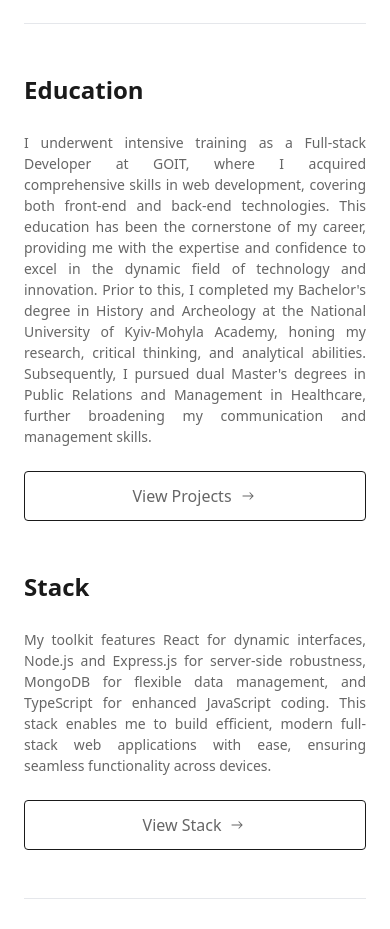
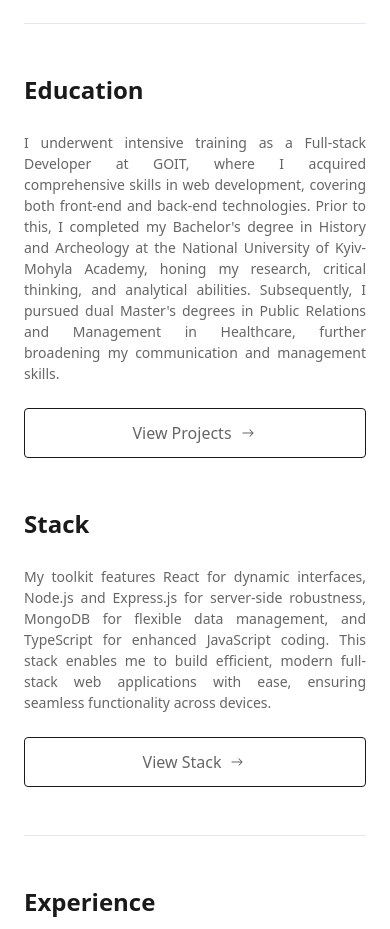
Before and after one commit to melyasanya/Portfolio, a React (Vite) app: page /about in a window 390 px wide. Shown: the part 920-1849 px from the top of the page. Built offline with nearby package versions, Linux system fonts and the light colour scheme; no server answers.

Commit message:
finished desktop and tablet about section

```diff
--- a/src/components/AboutEducation/AboutEducation.tsx
+++ b/src/components/AboutEducation/AboutEducation.tsx
@@ -4,19 +4,21 @@ export const AboutEducation = () => {
   return (
     <div className="flex flex-col gap-base">
       <h2 className="aboutHeader">Education</h2>
-      <p className="text-justify text-base font-light text-text">
+      <p className="text-justify text-base font-light text-text md:text-middle">
         I underwent intensive training as a Full-stack Developer at GOIT, where
         I acquired comprehensive skills in web development, covering both
-        front-end and back-end technologies. This education has been the
-        cornerstone of my career, providing me with the expertise and confidence
-        to excel in the dynamic field of technology and innovation. Prior to
-        this, I completed my Bachelor's degree in History and Archeology at the
-        National University of Kyiv-Mohyla Academy, honing my research, critical
-        thinking, and analytical abilities. Subsequently, I pursued dual
-        Master's degrees in Public Relations and Management in Healthcare,
-        further broadening my communication and management skills.
+        front-end and back-end technologies. Prior to this, I completed my
+        Bachelor's degree in History and Archeology at the National University
+        of Kyiv-Mohyla Academy, honing my research, critical thinking, and
+        analytical abilities. Subsequently, I pursued dual Master's degrees in
+        Public Relations and Management in Healthcare, further broadening my
+        communication and management skills.
       </p>
-      <ForwardBtn navLink="projects" content="View Projects" />
+      <ForwardBtn
+        navLink="projects"
+        content="View Projects"
+        className="md:mt-auto md:w-fit md:px-small xl:px-base"
+      />
     </div>
   );
 };
--- a/src/components/AboutExperience/AboutExperience.tsx
+++ b/src/components/AboutExperience/AboutExperience.tsx
@@ -6,7 +6,11 @@ export const AboutExperience = () => {
     <div className="py-medium flex flex-col gap-base">
       <h2 className="aboutHeader">Experience</h2>
       <ExperienceItems />
-      <ForwardBtn navLink="contact" content="Contact Me" />
+      <ForwardBtn
+        navLink="contact"
+        content="Contact Me"
+        className="md:w-fit md:px-small xl:px-base"
+      />
     </div>
   );
 };
--- a/src/components/AboutStack/AboutStack.tsx
+++ b/src/components/AboutStack/AboutStack.tsx
@@ -4,14 +4,18 @@ export const AboutStack = () => {
   return (
     <div className="flex flex-col gap-base">
       <h2 className="aboutHeader">Stack</h2>
-      <p className="text-justify text-base font-light text-text">
+      <p className="text-justify text-base font-light text-text md:text-middle">
         My toolkit features React for dynamic interfaces, Node.js and Express.js
         for server-side robustness, MongoDB for flexible data management, and
         TypeScript for enhanced JavaScript coding. This stack enables me to
         build efficient, modern full-stack web applications with ease, ensuring
         seamless functionality across devices.
       </p>
-      <ForwardBtn navLink="stack" content="View Stack" />
+      <ForwardBtn
+        navLink="stack"
+        content="View Stack"
+        className="md:mt-auto md:w-fit md:px-small xl:px-base"
+      />
     </div>
   );
 };
--- a/src/components/ExperienceItems/ExperienceItems.tsx
+++ b/src/components/ExperienceItems/ExperienceItems.tsx
@@ -7,7 +7,7 @@ export const ExperienceItems = () => {
         return (
           <li
             key={id}
-            className="p-base bg-bgColor rounded flex flex-col gap-small"
+            className="p-base bg-bgColor rounded flex flex-col gap-small md:grid md:grid-cols-2 md:gap-medium "
           >
             <div className="flex flex-col gap-[2px]">
               <h3 className="text-medium text-black font-semibold">
@@ -16,7 +16,9 @@ export const ExperienceItems = () => {
               <p className="experienceText">{el.companyName}</p>
               <p className="experienceText">{el.timeLine}</p>
             </div>
-            <p className="experienceText text-justify">{el.descr}</p>
+            <p className="experienceText text-justify md:text-middle">
+              {el.descr}
+            </p>
           </li>
         );
       })}
--- a/src/index.css
+++ b/src/index.css
@@ -36,7 +36,7 @@
   }
 
   .aboutHeader {
-    @apply text-black text-large font-bold;
+    @apply text-black text-large font-bold md:text-[28px] xl:text-[36px];
   }
 
   .experienceText {
--- a/src/sections/About/About.tsx
+++ b/src/sections/About/About.tsx
@@ -11,7 +11,7 @@ export const About = () => {
         <AboutMe />
       </Reveal>
       <Reveal>
-        <div className="py-medium flex flex-col gap-medium border-b">
+        <div className="py-medium flex flex-col gap-medium border-b md:grid md:grid-cols-2">
           <AboutEducation />
           <AboutStack />
         </div>
```
